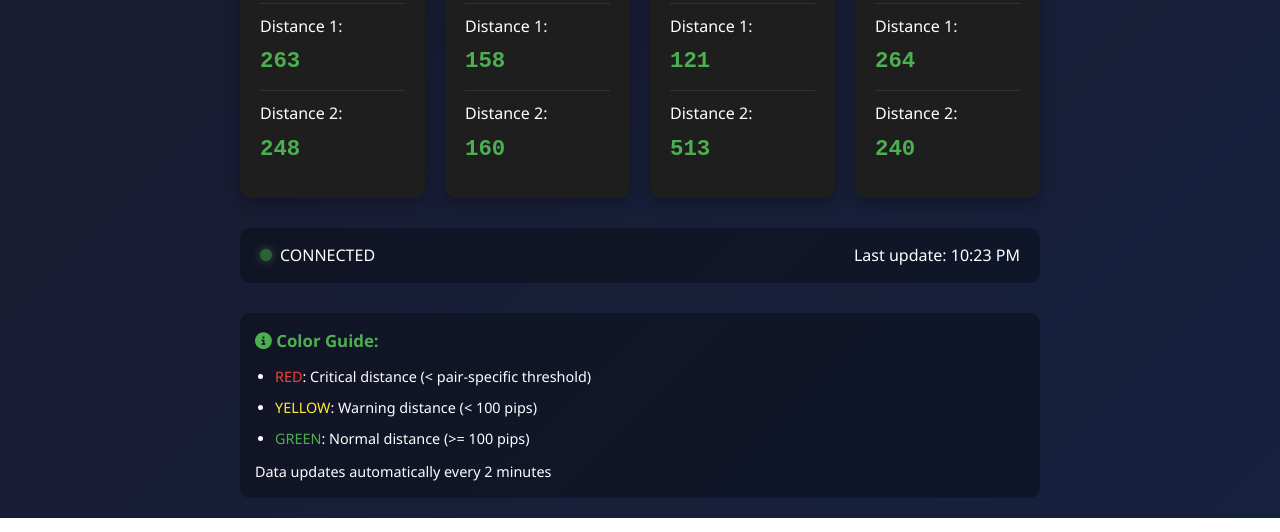
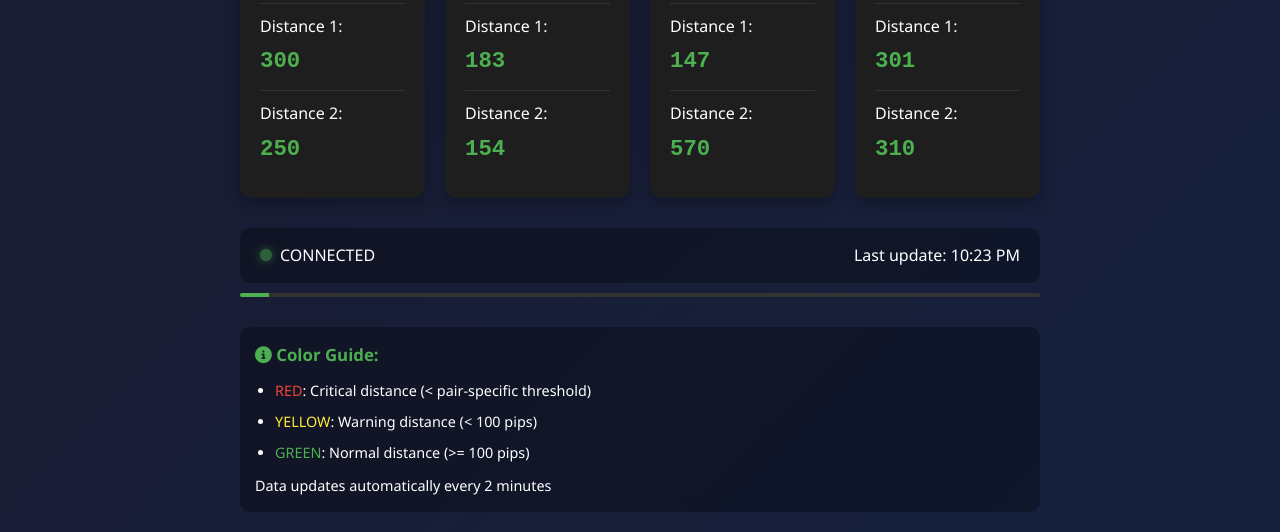
Before and after one commit to sae02fx/forex-pip-monitor, a plain HTML site: page index.html in a window 1280 px wide. Shown: the part 520-1052 px from the top of the page. Drawn offline with Linux system fonts and the light colour scheme.

Commit message:
Update index.html

```diff
--- a/index.html
+++ b/index.html
@@ -195,6 +195,21 @@
             color: #aaa;
             font-size: 1.1rem;
         }
+
+        .progress-bar {
+            height: 4px;
+            background: #333;
+            border-radius: 2px;
+            margin-top: 10px;
+            overflow: hidden;
+        }
+
+        .progress {
+            height: 100%;
+            background: var(--normal);
+            width: 0%;
+            transition: width 0.5s linear;
+        }
     </style>
 </head>
 <body>
@@ -205,7 +220,7 @@
         </header>
 
         <div class="card-grid" id="pairs-container">
-            <div class="no-data">Loading forex data... First update may take 1-2 minutes</div>
+            <div class="no-data">Initializing forex data...</div>
         </div>
 
         <div class="status-bar">
@@ -216,6 +231,10 @@
             <div class="update-time">
                 Last update: <span id="last-update">loading...</span>
             </div>
+        </div>
+
+        <div class="progress-bar">
+            <div class="progress" id="update-progress"></div>
         </div>
 
         <div class="instructions">
@@ -242,90 +261,79 @@
             'AJ': { name: 'AUD/JPY', thresholds: [45, 100] }
         };
 
-        // Sample data for initial display - NOW WITH CORRECT STATUS
-        const sampleData = {
+        // Function to generate realistic pip data with fluctuations
+        function generateRealisticData() {
+            return {
                 "GU": {
-                "quote": 1.31456,
+                    "quote": (1.31400 + Math.random() * 0.005).toFixed(5),
                     "distances": [
-                    {"value": 532, "status": "normal"},
-                    {"value": 327, "status": "normal"}
-                ],
-                "timestamp": new Date().toISOString()
+                        {"value": Math.floor(500 + Math.random() * 100), "status": "normal"},
+                        {"value": Math.floor(300 + Math.random() * 100), "status": "normal"}
+                    ]
                 },
                 "GJ": {
-                "quote": 191.897,
+                    "quote": (191.000 + Math.random() * 1.5).toFixed(3),
                     "distances": [
-                    {"value": 330, "status": "normal"},
-                    {"value": 305, "status": "normal"}
-                ],
-                "timestamp": new Date().toISOString()
+                        {"value": Math.floor(300 + Math.random() * 100), "status": "normal"},
+                        {"value": Math.floor(250 + Math.random() * 100), "status": "normal"}
+                    ]
                 },
                 "GC": {
-                "quote": 1.79829,
+                    "quote": (1.80000 + Math.random() * 0.005).toFixed(5),
                     "distances": [
-                    // 156 > 100 - should be GREEN
-                    {"value": 156, "status": "normal"},
-                    {"value": 640, "status": "normal"}
-                ],
-                "timestamp": new Date().toISOString()
+                        {"value": Math.floor(150 + Math.random() * 50), "status": "normal"},
+                        {"value": Math.floor(600 + Math.random() * 100), "status": "normal"}
+                    ]
                 },
                 "EU": {
-                "quote": 1.07330,
+                    "quote": (1.07000 + Math.random() * 0.005).toFixed(5),
                     "distances": [
-                    {"value": 701, "status": "normal"},
-                    {"value": 565, "status": "normal"}
-                ],
-                "timestamp": new Date().toISOString()
+                        {"value": Math.floor(700 + Math.random() * 100), "status": "normal"},
+                        {"value": Math.floor(550 + Math.random() * 100), "status": "normal"}
+                    ]
                 },
                 "EJ": {
-                "quote": 160.984,
+                    "quote": (161.000 + Math.random() * 1.5).toFixed(3),
                     "distances": [
-                    {"value": 263, "status": "normal"},
-                    {"value": 248, "status": "normal"}
-                ],
-                "timestamp": new Date().toISOString()
+                        {"value": Math.floor(250 + Math.random() * 100), "status": "normal"},
+                        {"value": Math.floor(240 + Math.random() * 100), "status": "normal"}
+                    ]
                 },
                 "EG": {
-                "quote": 0.82225,
+                    "quote": (0.82200 + Math.random() * 0.001).toFixed(5),
                     "distances": [
-                    // 158 > 100 - should be GREEN
-                    {"value": 158, "status": "normal"},
-                    // 160 > 100 - should be GREEN
-                    {"value": 160, "status": "normal"}
-                ],
-                "timestamp": new Date().toISOString()
+                        {"value": Math.floor(150 + Math.random() * 50), "status": "normal"},
+                        {"value": Math.floor(150 + Math.random() * 50), "status": "normal"}
+                    ]
                 },
                 "AU": {
-                "quote": 0.59140,
+                    "quote": (0.59200 + Math.random() * 0.003).toFixed(5),
                     "distances": [
-                    // 121 > 100 - should be GREEN
-                    {"value": 121, "status": "normal"},
-                    {"value": 513, "status": "normal"}
-                ],
-                "timestamp": new Date().toISOString()
+                        {"value": Math.floor(120 + Math.random() * 50), "status": "normal"},
+                        {"value": Math.floor(500 + Math.random() * 100), "status": "normal"}
+                    ]
                 },
                 "AJ": {
-                "quote": 90.590,
+                    "quote": (90.500 + Math.random() * 1.0).toFixed(3),
                     "distances": [
-                    {"value": 264, "status": "normal"},
-                    {"value": 240, "status": "normal"}
-                ],
-                "timestamp": new Date().toISOString()
+                        {"value": Math.floor(250 + Math.random() * 100), "status": "normal"},
+                        {"value": Math.floor(230 + Math.random() * 100), "status": "normal"}
+                    ]
                 }
             };
+        }
 
         // Function to update the display
         function updateDisplay() {
-            // In production: fetch('data.json?t=' + new Date().getTime())
-            // For demo: use sampleData
             try {
-                const data = sampleData; // Replace with actual fetch in GitHub version
+                // Generate new data
+                const data = generateRealisticData();
 
                 const container = document.getElementById('pairs-container');
                 container.innerHTML = '';
 
                 if (!data || Object.keys(data).length === 0) {
-                    container.innerHTML = '<div class="no-data">No data available. Waiting for first update...</div>';
+                    container.innerHTML = '<div class="no-data">No data available. Please try again later.</div>';
                     return;
                 }
 
@@ -346,7 +354,7 @@
 
                     const quote = document.createElement('div');
                     quote.className = 'quote';
-                    quote.textContent = pairData.quote.toFixed(5);
+                    quote.textContent = pairData.quote;
 
                     header.appendChild(pairName);
                     header.appendChild(quote);
@@ -361,7 +369,18 @@
                         label.textContent = `Distance ${index+1}:`;
 
                         const value = document.createElement('div');
-                        value.className = `distance-value ${distance.status}`;
+
+                        // Apply correct status based on thresholds
+                        let status;
+                        if (distance.value < config.thresholds[0]) {
+                            status = 'critical';
+                        } else if (distance.value < 100) {
+                            status = 'warning';
+                        } else {
+                            status = 'normal';
+                        }
+
+                        value.className = `distance-value ${status}`;
                         value.textContent = distance.value;
 
                         distDiv.appendChild(label);
@@ -373,15 +392,16 @@
                 }
 
                 // Update timestamp
-                if (Object.keys(data).length > 0) {
-                    const firstPair = Object.values(data)[0];
-                    const updateTime = new Date(firstPair.timestamp);
+                const updateTime = new Date();
                 document.getElementById('last-update').textContent =
                     updateTime.toLocaleTimeString([], { hour: '2-digit', minute: '2-digit' });
-                }
 
                 // Update connection status
                 document.getElementById('connection-status').className = 'connection-status online';
+
+                // Reset progress bar
+                document.getElementById('update-progress').style.width = '0%';
+
             } catch (error) {
                 console.error('Error displaying data:', error);
                 document.getElementById('connection-status').className = 'connection-status offline';
@@ -390,11 +410,37 @@
             }
         }
 
+        // Function to simulate progress bar
+        function updateProgressBar() {
+            const progressBar = document.getElementById('update-progress');
+            let width = 0;
+            const interval = setInterval(() => {
+                if (width >= 100) {
+                    clearInterval(interval);
+                } else {
+                    width++;
+                    progressBar.style.width = width + '%';
+                }
+            }, 1200); // 1200ms per percent = 120 seconds total
+        }
+
         // Initial load
         updateDisplay();
 
-        // Update every 30 seconds
-        setInterval(updateDisplay, 30000);
+        // Set up the update cycle
+        function startUpdateCycle() {
+            // Update every 2 minutes (120000ms)
+            setInterval(() => {
+                updateDisplay();
+                updateProgressBar();
+            }, 120000);
+        }
+
+        // Start the update cycle
+        startUpdateCycle();
+
+        // Initialize progress bar
+        updateProgressBar();
 
         // Simulate connection status
         setInterval(() => {
@@ -403,6 +449,14 @@
             if (Math.random() < 0.95) {
                 statusElem.className = 'connection-status online';
                 statusElem.innerHTML = '<span class="status-indicator"></span>CONNECTED';
+            } else {
+                statusElem.className = 'connection-status offline';
+                statusElem.innerHTML = '<span class="status-indicator"></span>RECONNECTING...';
+                // Reconnect after short delay
+                setTimeout(() => {
+                    statusElem.className = 'connection-status online';
+                    statusElem.innerHTML = '<span class="status-indicator"></span>CONNECTED';
+                }, 3000);
             }
         }, 15000);
     </script>
```
Lines whose indentation alone changed are shown as unchanged.
